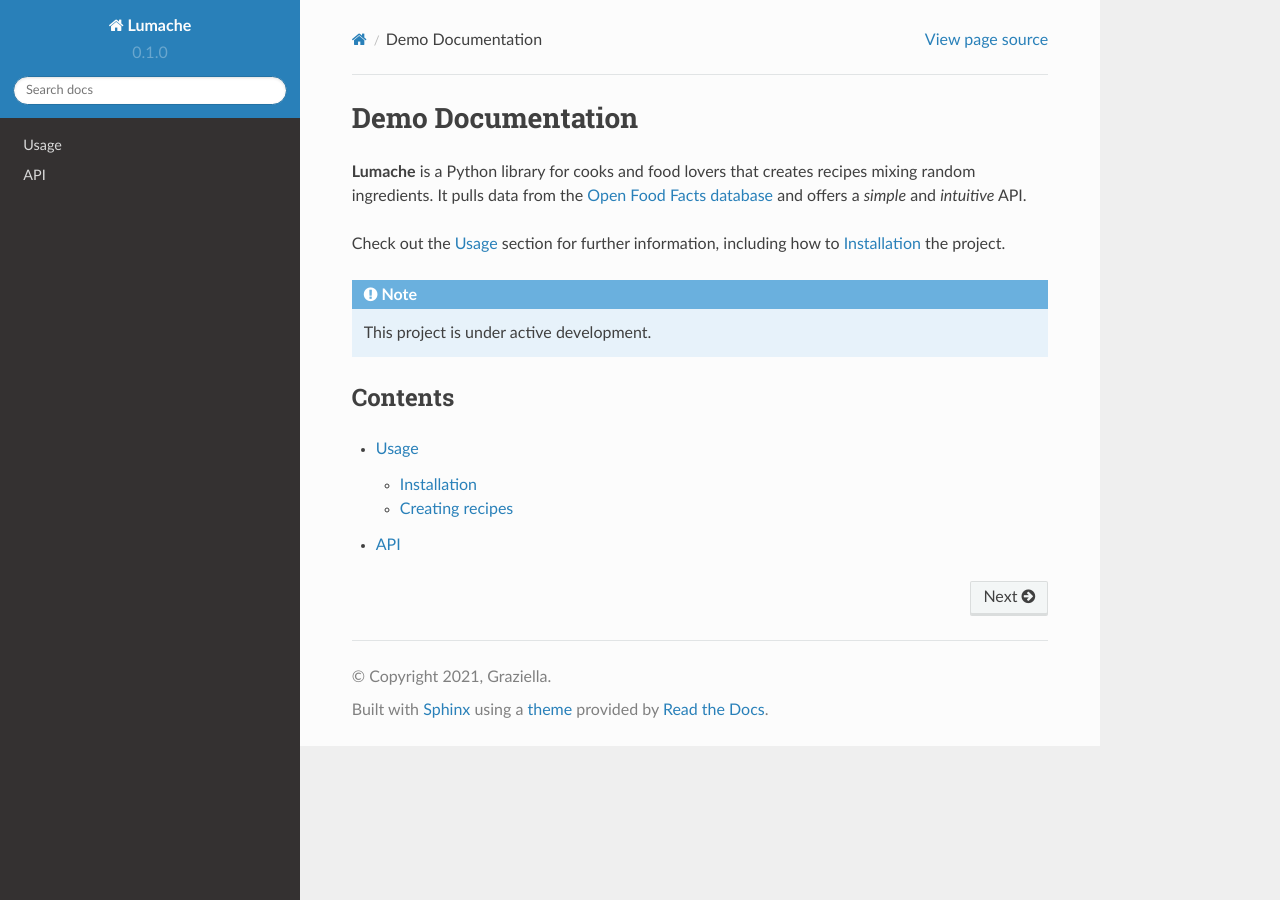
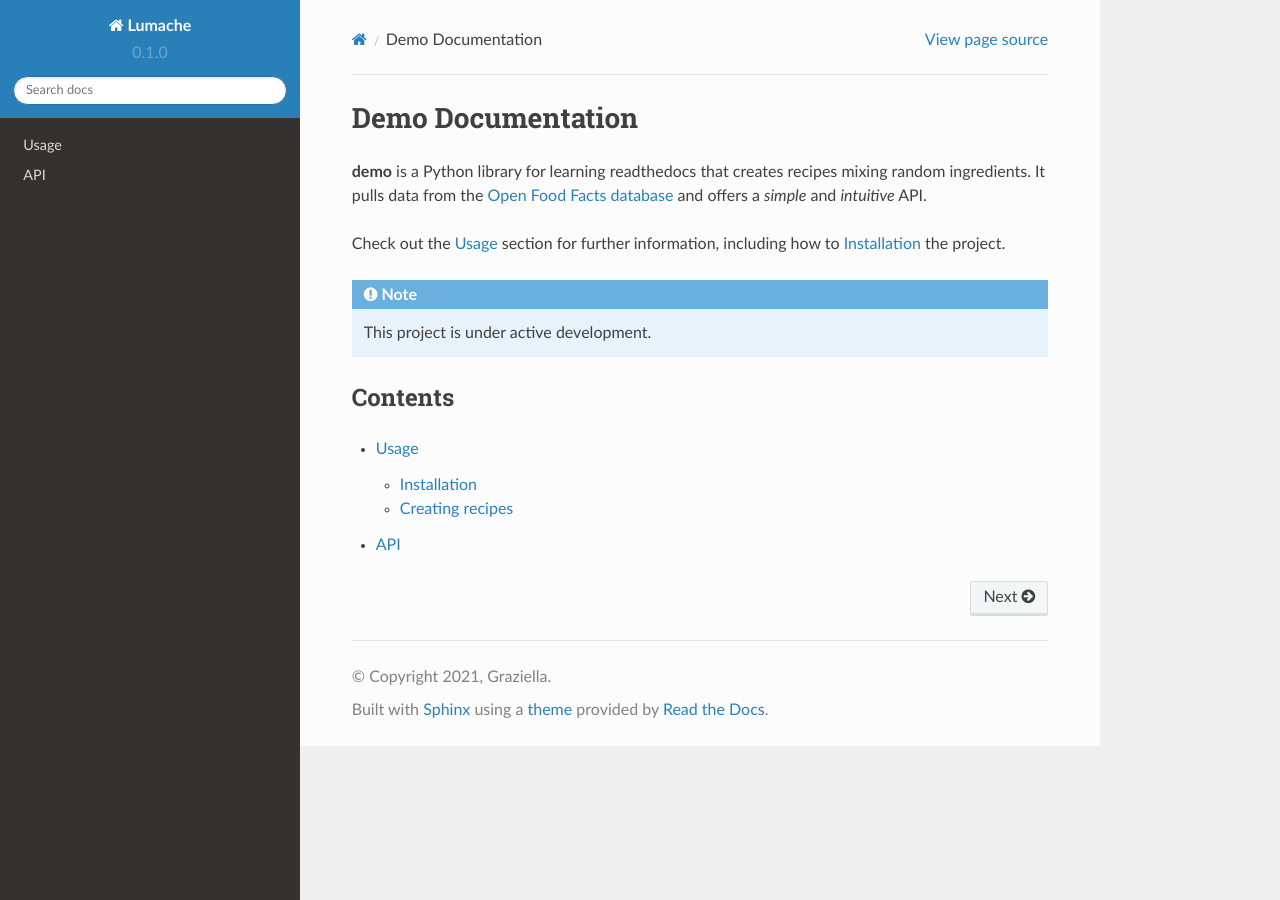
Before and after one commit to mkner/readthedocs, a Sphinx documentation site: the page built from docs/source/index.rst, in a window 1280 px wide. Built offline with Sphinx 7.4.7 and the Read the Docs theme 2.0.0, drawn with Linux system fonts in a browser that asks for light colours.

Commit message:
Update index.rst

```diff
--- a/docs/source/index.rst
+++ b/docs/source/index.rst
@@ -1,7 +1,7 @@
 Demo Documentation
 ==================
 
-**Lumache** is a Python library for cooks and food lovers
+**demo** is a Python library for learning readthedocs
 that creates recipes mixing random ingredients.
 It pulls data from the `Open Food Facts database <https://world.openfoodfacts.org/>`_
 and offers a *simple* and *intuitive* API.
```
